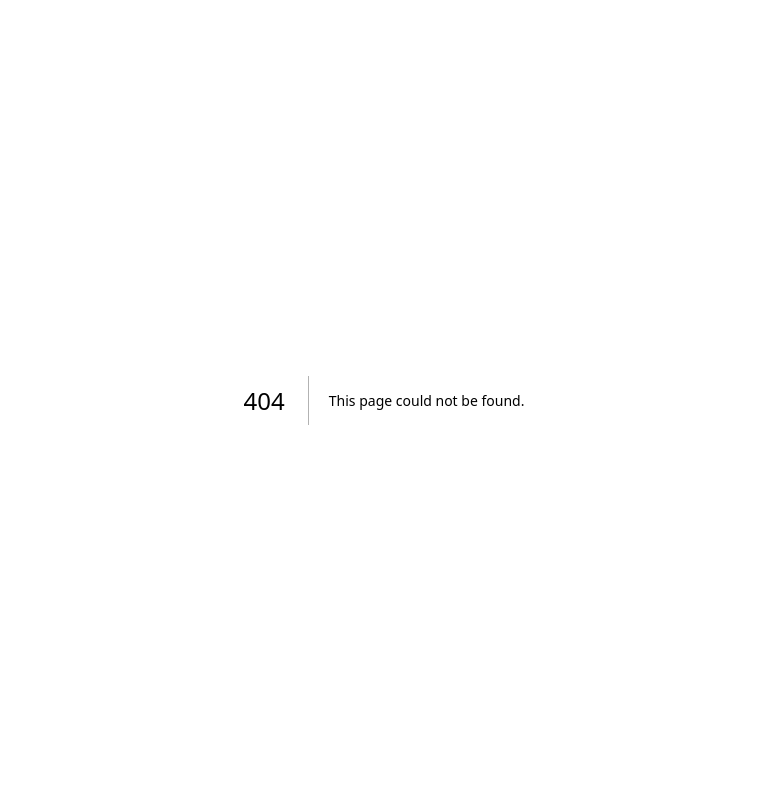
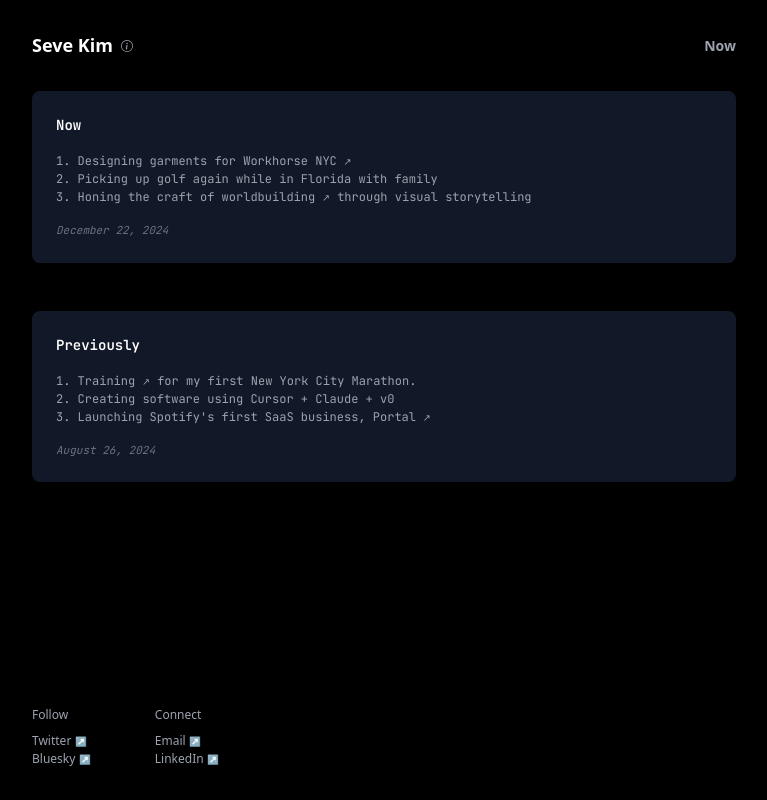
Before and after one commit to sevedkim/sevedkim-personal-website, a Next.js app: page /now in a window 1280 px wide. Before the commit this address had no page. Shown: the whole page, without its empty margins (256-1023 px from the left). Built offline with nearby package versions, Linux system fonts and the light colour scheme.

Commit message:
Separated Now section to it's own page

```diff
--- /dev/null
+++ b/app/components/Header.tsx
@@ -0,0 +1,25 @@
+import Link from 'next/link'
+import { InfoCircle } from 'react-bootstrap-icons'
+
+export default function Header() {
+  return (
+    <header className="py-8">
+      <h1 className="text-lg font-bold mb-0 font-mono flex items-center justify-between">
+        <div className="flex items-center">
+          <Link href="/" className="hover:text-gray-300 transition-colors duration-200">
+            Seve Kim
+          </Link>
+          <span className="relative ml-2 cursor-help group">
+            <InfoCircle size={12} className="text-gray-400 hover:text-white transition-colors duration-200" />
+            <span className="absolute left-full ml-2 top-1/2 transform -translate-y-1/2 bg-gray-800 text-white text-xs rounded px-2 py-1 opacity-0 transition-opacity duration-100 ease-in-out group-hover:opacity-100 whitespace-nowrap font-normal italic">
+              Pronounced: "seh-vee"
+            </span>
+          </span>
+        </div>
+        <Link href="/now" className="text-sm text-gray-400 hover:text-white transition-colors duration-200">
+          Now
+        </Link>
+      </h1>
+    </header>
+  )
+}
--- /dev/null
+++ b/app/now/page.tsx
@@ -0,0 +1,46 @@
+import Link from 'next/link'
+import CopyEmailButton from './../components/CopyEmailButton'
+import { InfoCircle } from 'react-bootstrap-icons';
+import Footer from './../components/footer'
+import Header from './../components/Header'
+
+export default function Home() {
+    return (
+        <div className="min-h-screen bg-black text-white font-sans flex flex-col">
+            <div className="flex-grow max-w-3xl mx-auto px-8 w-full pb-0">
+                <Header />
+                <main className="space-y-12 pb-0">
+                    <section className="bg-gray-900 rounded-lg p-6 font-['JetBrains_Mono',_monospace]">
+                        <h2 className="text-sm font-semibold mb-4">Now</h2>
+                        <p className="text-xs text-gray-400">
+                            1. Designing garments for <a href="https://www.instagram.com/workhorsenyc/" className="hover:text-turquoise transition-colors duration-200 external-link">Workhorse NYC</a>
+                        </p>
+                        <p className="text-xs text-gray-400">
+                            2. Picking up golf again while in Florida with family
+                        </p>
+                        <p className="text-xs text-gray-400">
+                            3. Honing the craft of <a href="https://en.wikipedia.org/wiki/Worldbuilding" className="hover:text-turquoise transition-colors duration-200 external-link">worldbuilding</a> through visual storytelling
+                        </p>
+                        <p className="text-[11px] font-normal italic text-gray-500 mt-4">December 22, 2024</p>
+                    </section>
+                    <section className="bg-gray-900 rounded-lg p-6 font-['JetBrains_Mono',_monospace]">
+                        <h2 className="text-sm font-semibold mb-4">Previously</h2>
+                        <p className="text-xs text-gray-400">
+                            1. <a href="https://en.wikipedia.org/wiki/Worldbuilding" className="hover:text-turquoise transition-colors duration-200 external-link">Training</a> for my first New York City Marathon.
+                        </p>
+                        <p className="text-xs text-gray-400">
+                            2. Creating software using Cursor + Claude + v0
+                        </p>
+                        <p className="text-xs text-gray-400">
+                            3. Launching Spotify's first SaaS business, <a href="https://backstage.spotify.com/portal" className="hover:text-turquoise transition-colors duration-200 external-link">Portal</a>
+                        </p>
+                        <p className="text-[11px] font-normal italic text-gray-500 mt-4">August 26, 2024</p>
+                    </section>
+
+                </main>
+            </div>
+            <Footer />
+        </div>
+
+    )
+}
--- a/app/page.tsx
+++ b/app/page.tsx
@@ -2,37 +2,15 @@ import Link from 'next/link'
 import CopyEmailButton from './components/CopyEmailButton'
 import { InfoCircle } from 'react-bootstrap-icons';
 import Footer from './components/footer'
+import Header from './components/Header'
 
 export default function Home() {
   return (
     <div className="min-h-screen bg-black text-white font-sans flex flex-col">
       <div className="flex-grow max-w-3xl mx-auto px-8 w-full pb-0">
-        <header className="py-8">
-          <h1 className="text-lg font-bold mb-0 font-mono flex items-center">
-            Seve Kim
-            <span className="relative ml-2 cursor-help group">
-              <InfoCircle size={12} className="text-gray-400 hover:text-white transition-colors duration-200" />
-              <span className="absolute left-full ml-2 top-1/2 transform -translate-y-1/2 bg-gray-800 text-white text-xs rounded px-2 py-1 opacity-0 transition-opacity duration-100 ease-in-out group-hover:opacity-100 whitespace-nowrap font-normal italic">
-                Pronounced: "seh-vee"
-              </span>
-            </span>
-          </h1>
-        </header>
+        <Header />
         <main className="space-y-12 pb-0">
-          <section className="bg-gray-900 rounded-lg p-6 font-['JetBrains_Mono',_monospace]">
-            <h2 className="text-sm font-semibold mb-4">Now</h2>
-            <p className="text-xs text-gray-400">
-              1. Designing garments for <a href="https://www.instagram.com/workhorsenyc/" className="hover:text-turquoise transition-colors duration-200 external-link">Workhorse NYC</a>
-            </p>
-            <p className="text-xs text-gray-400">
-              2. Picking up golf again while in Florida with family
-            </p>
-            <p className="text-xs text-gray-400">
-              3. Honing the craft of <a href="https://en.wikipedia.org/wiki/Worldbuilding" className="hover:text-turquoise transition-colors duration-200 external-link">worldbuilding</a> through visual storytelling
-            </p>
-            <p className="text-[11px] font-normal italic text-gray-500 mt-4">Last updated December 22, 2024</p>
-          </section>
-          <section className="grid grid-cols-3 gap-8">
+          <section className="grid grid-cols-3 gap-8 mt-32">
             <div>
               <h2 className="text-lg font-semibold mb-4">Experience</h2>
               <ul className="space-y-4">
```
